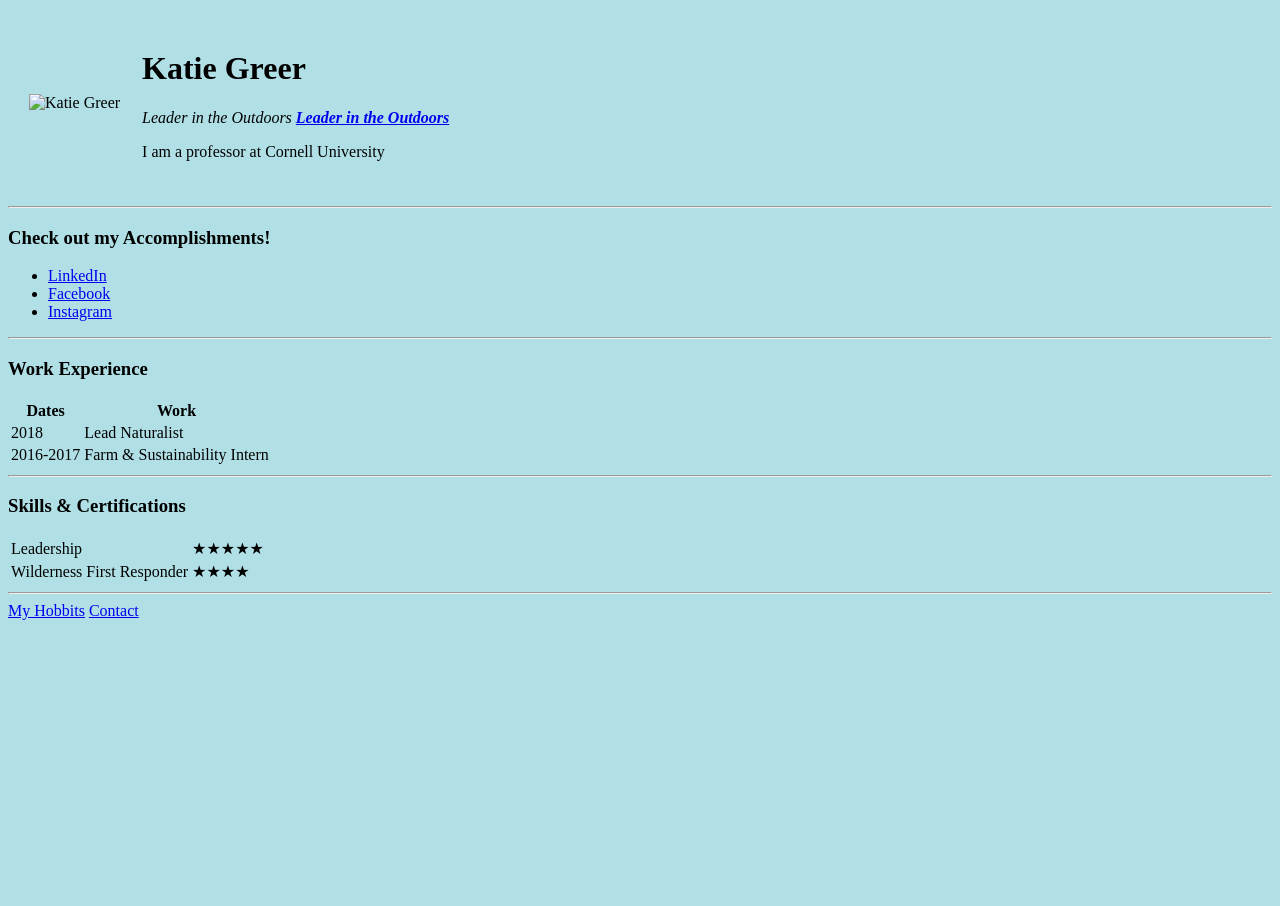
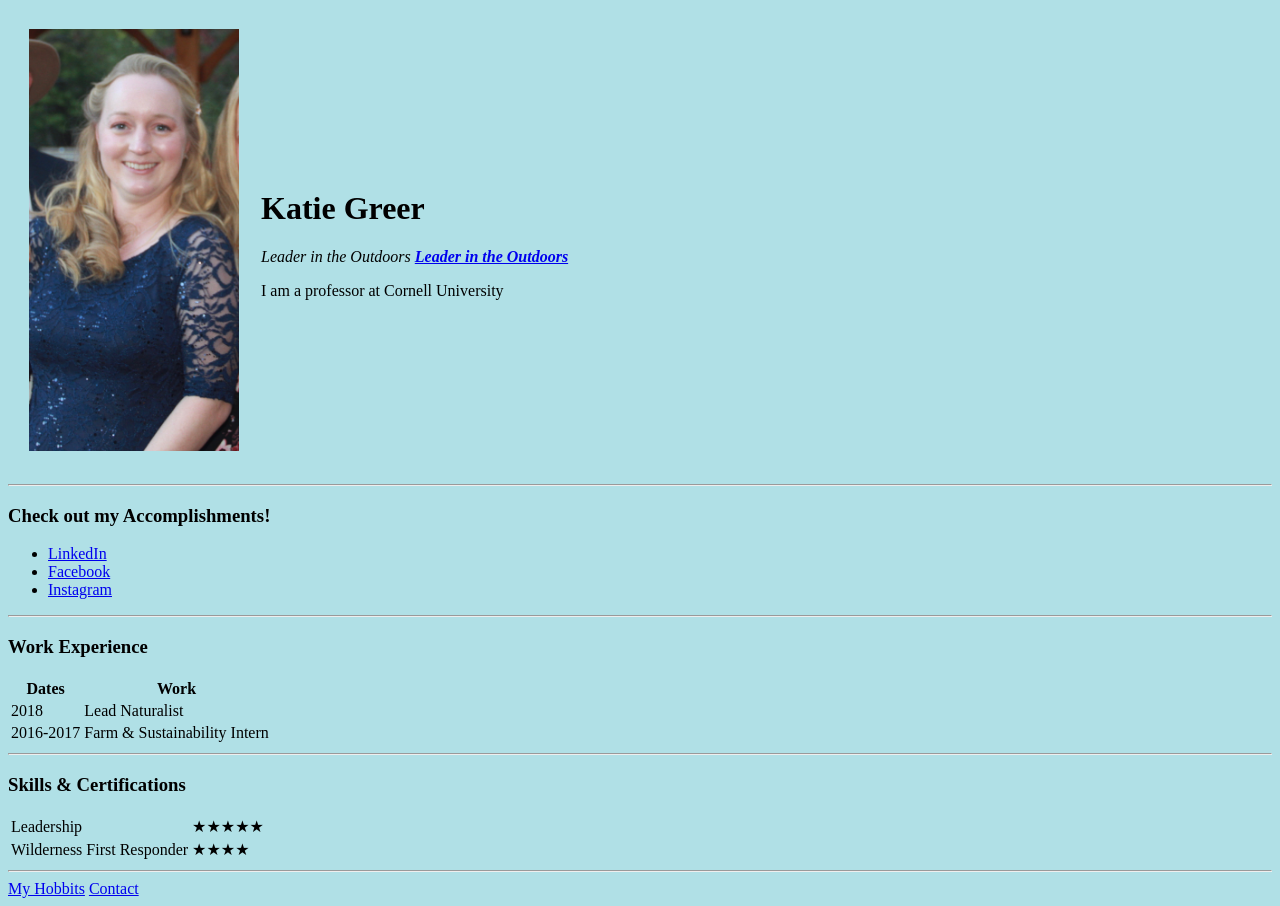
Before and after one commit to katiegreer/cv, a plain HTML site: page index.html in a window 1280 px wide. Before the commit the page ends 800 px from the top, so only its background shows below. Drawn offline with Linux system fonts and the light colour scheme.

Commit message:
Update index.html

```diff
--- a/index.html
+++ b/index.html
@@ -14,7 +14,7 @@
 <body>
   <table cellspacing="20">
     <tr>
-      <td><img src="images/Katie.jpg" alt="Katie Greer" width="210" height="422"></td>
+      <td><img src="Katie.jpg" alt="Katie Greer" width="210" height="422"></td>
       <td>
         <h1>Katie Greer</h1>
         <p><em>Leader in the Outdoors <strong><a href="https://markmanson.net/goals">Leader in the Outdoors</a></strong></em></p>
```
